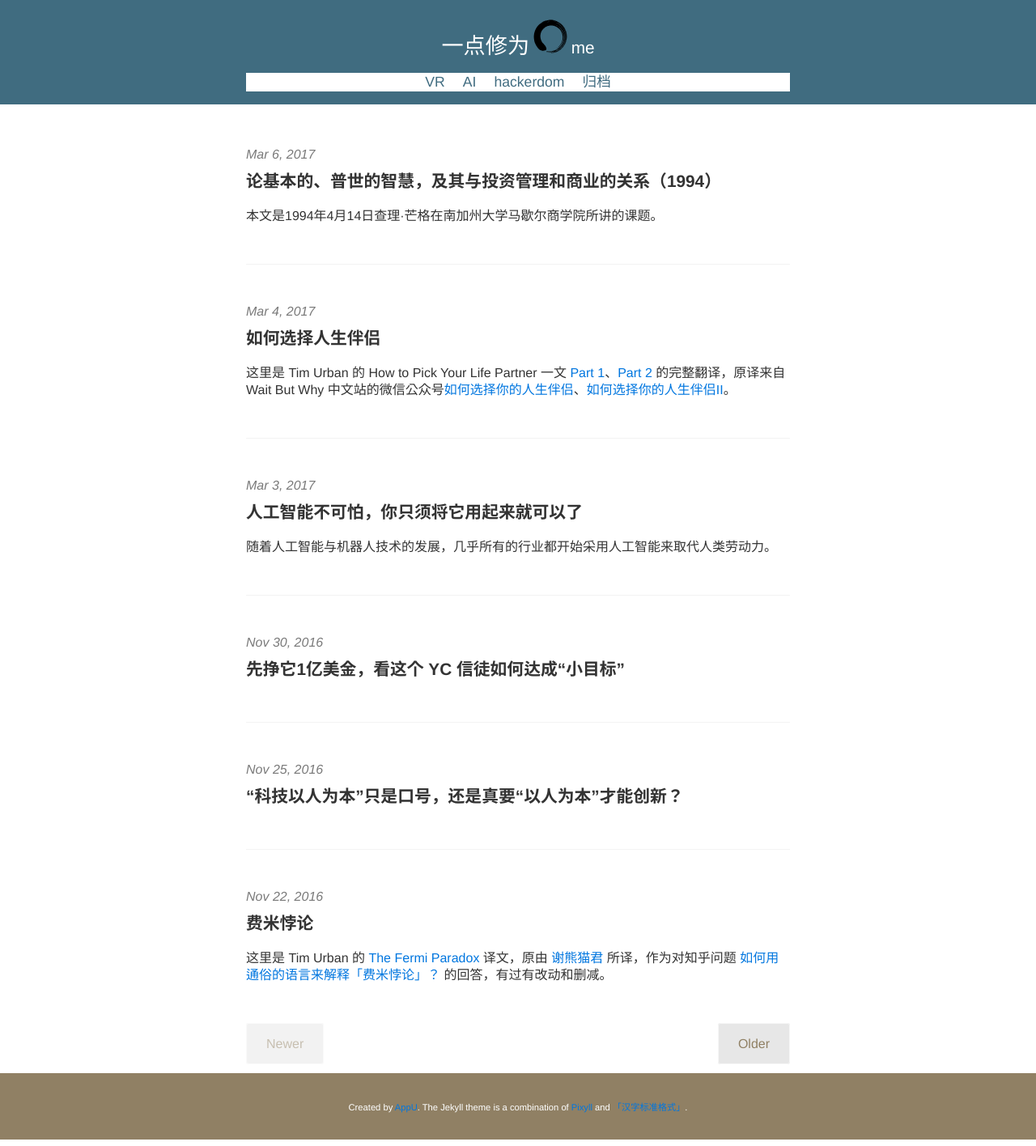
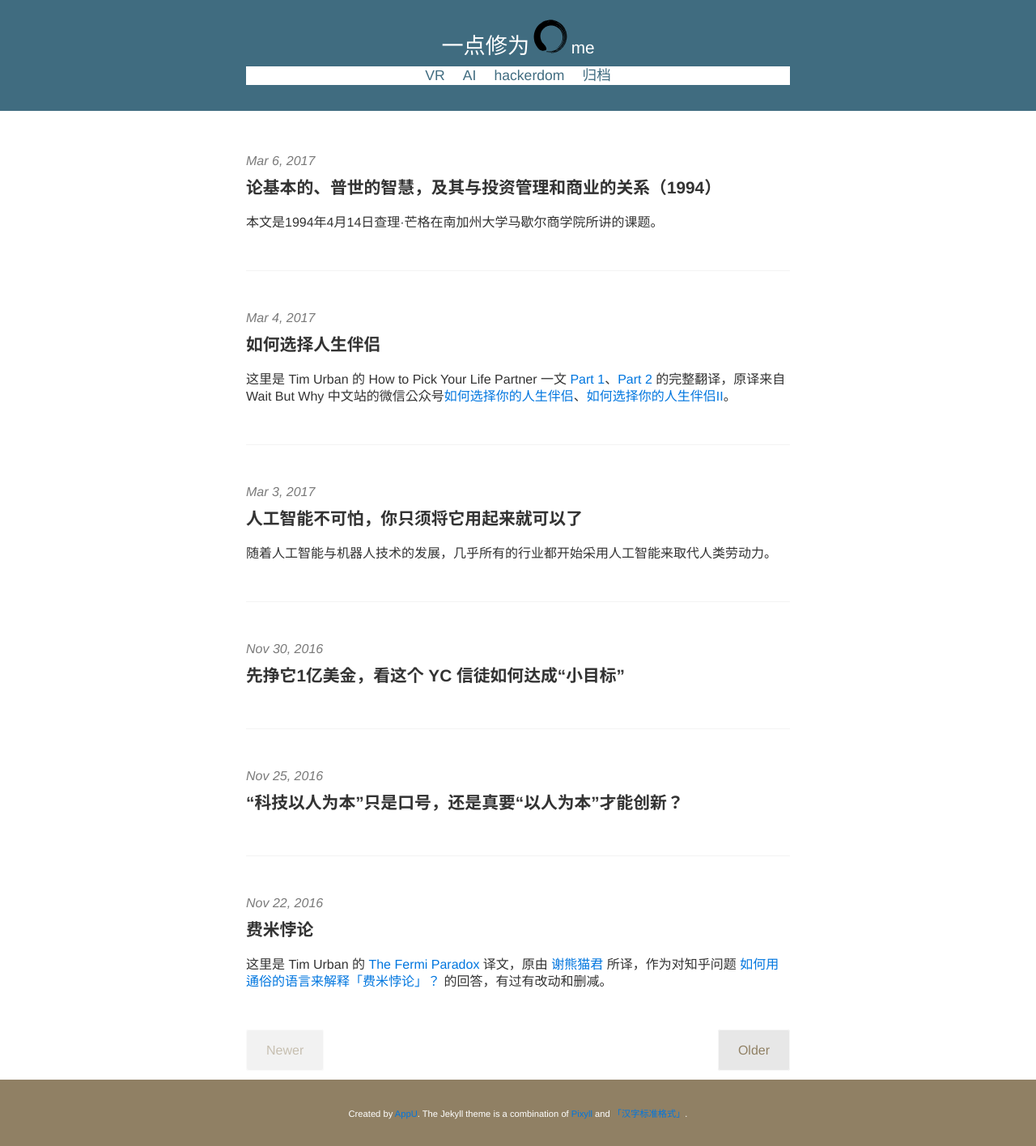
Before and after one commit to ABitCraft/ABitCraft.GitHub.io, a Jekyll site: the page built from index.html, in a window 1280 px wide. Shown: the whole page at 81% size. Built offline with Jekyll 4.4.1, drawn with Linux system fonts in a browser that asks for light colours; the list of posts is cut into pages by our own code.

Commit message:
redesign nav

```diff
--- a/_sass/_header.scss
+++ b/_sass/_header.scss
@@ -1,6 +1,6 @@
 .site-header {
   padding-top: $space-1;
-  padding-bottom: $space-2;
+  padding-bottom: $space-3;
   background-color: #406C80; /* dark blue slate thing */
 }
 
@@ -11,7 +11,7 @@
 }
 
 .site-header a:hover {
-  opacity: 0.6;
+  opacity: 0.8;
 }
 
 .site-header .site-title {
@@ -19,7 +19,8 @@
 }
 
 .site-nav {
-  margin-top: $space-2;
+  margin-top: $space-1;
+  width: 100%;
   background-color: #fff;
 }
 
```
